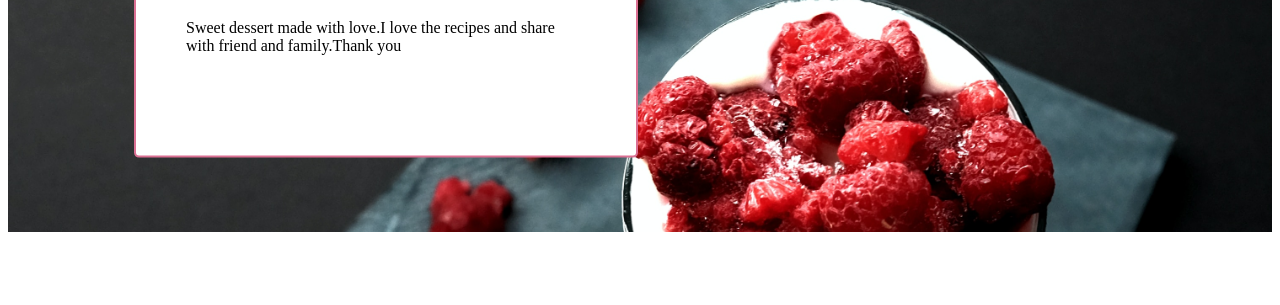
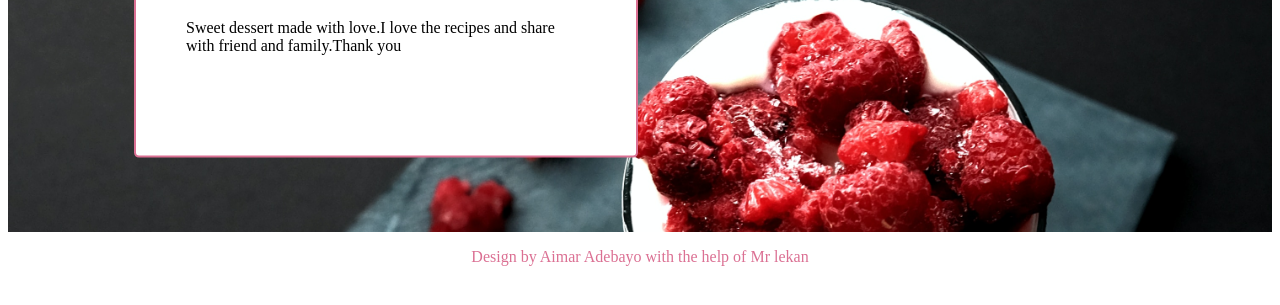
Before and after one commit to aimarAdebayorr/personal-blog, a plain HTML site: page index.html in a window 1280 px wide. Shown: the part 405-710 px from the top of the page. Drawn offline with Linux system fonts and the light colour scheme.

Commit message:
My update

```diff
--- a/index.html
+++ b/index.html
@@ -68,5 +68,6 @@
 
 
    </div>
+   <p class="Design"> Design by Aimar Adebayo with the help of Mr lekan</p>
 </body>
 </html>
--- a/style.css
+++ b/style.css
@@ -83,3 +83,9 @@ li a{
 .waffle h1{
     color: palevioletred;
 }
+.Design{
+justify-content: center;
+display: flex;
+color: palevioletred;
+font-family: 'Alamarai';
+}
```
